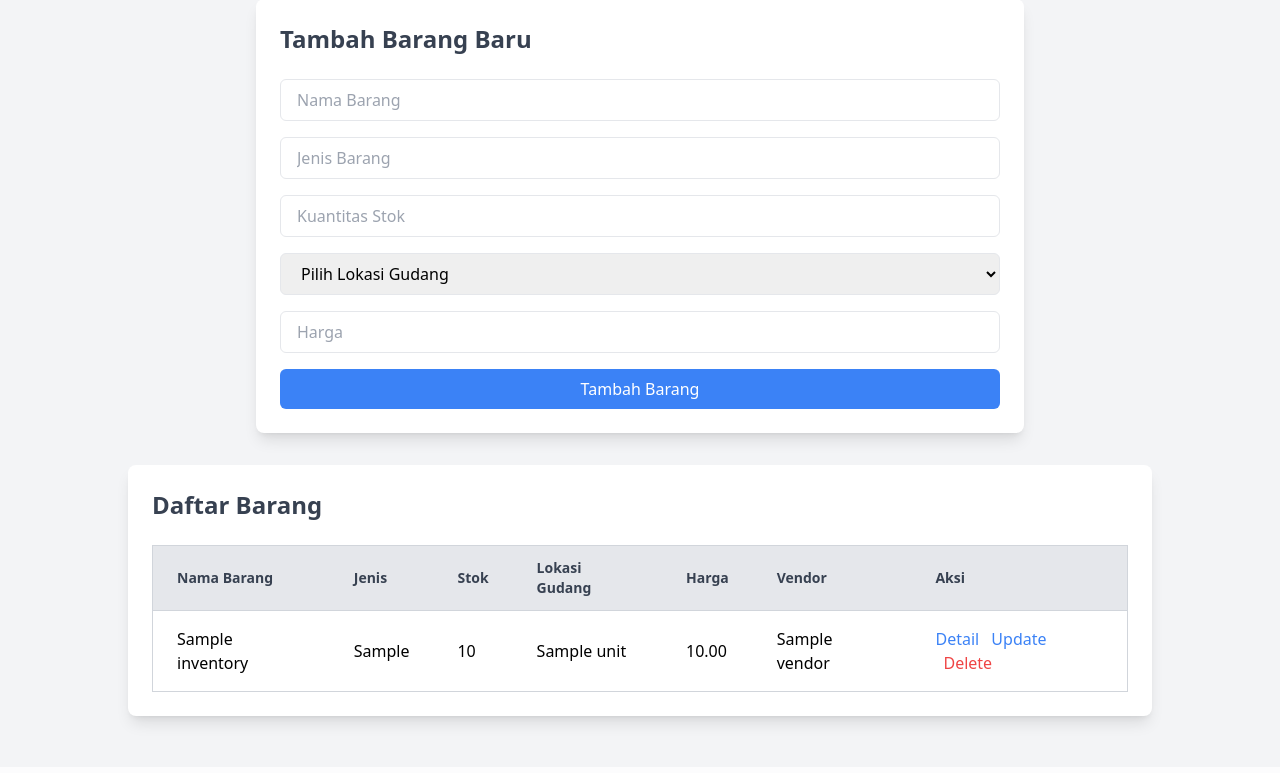
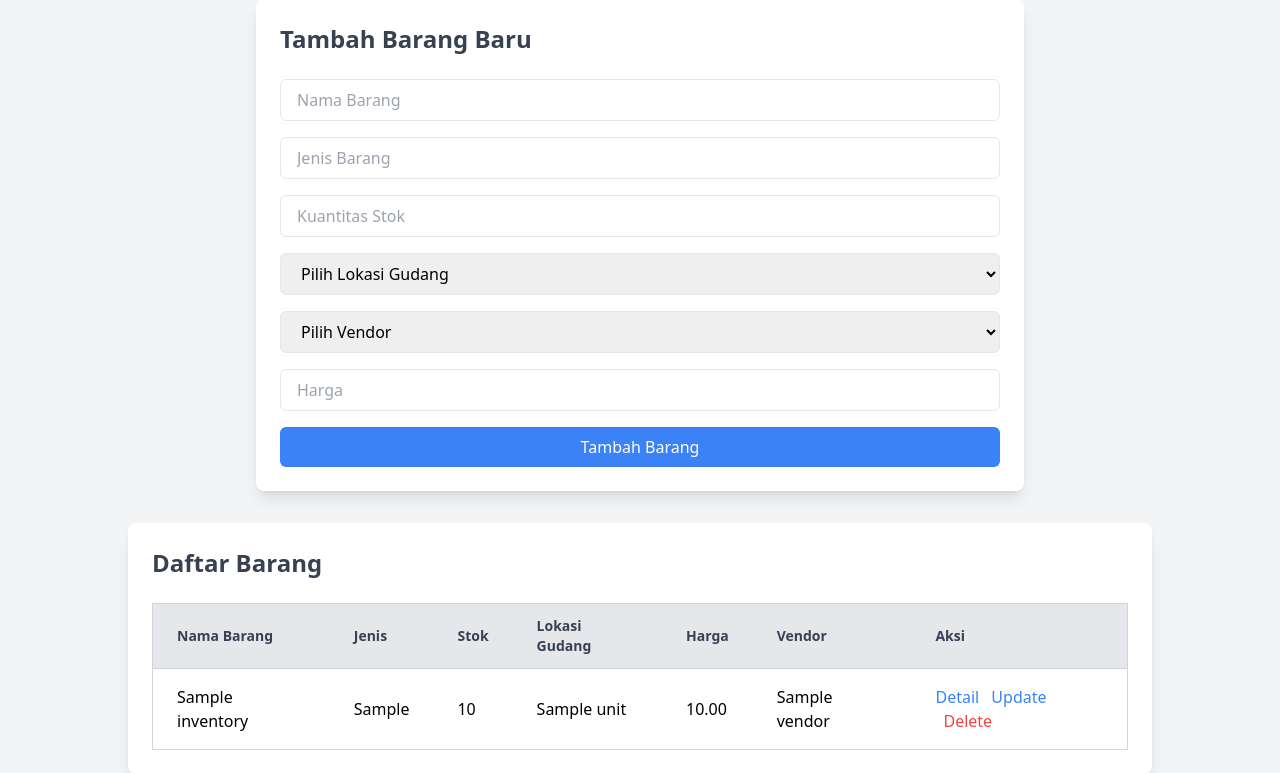
Before and after one commit to radhitchocs/inventory, a PHP site: page /inventory.php in a window 1280 px wide. Shown: the part 33-806 px from the top of the page. Before the commit the page ends 764 px from the top, so only its background shows below. Run offline with PHP 8.4, Linux system fonts and the light colour scheme; the visitor is signed in with stand-in values (Sample User, id 1); tables that the repository leaves empty hold one stand-in row (values such as "Sample post"); some libraries are stand-ins or nearby versions.

Commit message:
feat: add input vendor

```diff
--- a/inventory.php
+++ b/inventory.php
@@ -15,11 +15,10 @@ if ($_SERVER['REQUEST_METHOD'] == 'POST' && isset($_POST['add_item'])) {
     $kuantitas_stok = $_POST['kuantitas_stok'];
     $lokasi_gudang_id = $_POST['lokasi_gudang_id'];
     $harga = $_POST['harga'];
+    $vendor_id = $_POST['vendor_id']; // Ambil dari form input
 
     // Generate a unique barcode
     $barcode = uniqid();
-
-    $vendor_id = 1; // Replace with actual vendor_id or form input
 
     $stmt = $conn->prepare("INSERT INTO inventory (nama_barang, jenis_barang, kuantitas_stok, lokasi_gudang_id, barcode, harga, vendor_id) VALUES (?, ?, ?, ?, ?, ?, ?)");
     $stmt->bind_param("ssiisdi", $nama_barang, $jenis_barang, $kuantitas_stok, $lokasi_gudang_id, $barcode, $harga, $vendor_id);
@@ -37,7 +36,7 @@ if (isset($_POST['delete_item']) && isset($_POST['delete_item_id'])) {
     $delete_item_id = intval($_POST['delete_item_id']);
 
     // Check if item is referenced in transactions (for logging purposes)
-    $check_stmt = $conn->prepare("SELECT COUNT(*) as count FROM transaksi_inventory WHERE barang_id = ?"); //query untuk mengecek apakah item ini terkait dengan transaksi
+    $check_stmt = $conn->prepare("SELECT COUNT(*) as count FROM transaksi_inventory WHERE barang_id = ?");
     $check_stmt->bind_param("i", $delete_item_id);
     $check_stmt->execute();
     $result = $check_stmt->get_result();
@@ -60,9 +59,10 @@ if ($_SERVER['REQUEST_METHOD'] == 'POST' && isset($_POST['update_item'])) {
     $kuantitas_stok = $_POST['kuantitas_stok'];
     $lokasi_gudang_id = $_POST['lokasi_gudang_id'];
     $harga = $_POST['harga'];
+    $vendor_id = $_POST['vendor_id']; // Ambil dari form input
 
-    $stmt = $conn->prepare("UPDATE inventory SET nama_barang = ?, jenis_barang = ?, kuantitas_stok = ?, lokasi_gudang_id = ?, harga = ? WHERE barang_id = ?");
-    $stmt->bind_param("ssiidi", $nama_barang, $jenis_barang, $kuantitas_stok, $lokasi_gudang_id, $harga, $barang_id);
+    $stmt = $conn->prepare("UPDATE inventory SET nama_barang = ?, jenis_barang = ?, kuantitas_stok = ?, lokasi_gudang_id = ?, harga = ?, vendor_id = ? WHERE barang_id = ?");
+    $stmt->bind_param("ssiidii", $nama_barang, $jenis_barang, $kuantitas_stok, $lokasi_gudang_id, $harga, $vendor_id, $barang_id);
 
     if ($stmt->execute()) {
         $add_item_success = "Barang berhasil diperbarui!";
@@ -72,7 +72,7 @@ if ($_SERVER['REQUEST_METHOD'] == 'POST' && isset($_POST['update_item'])) {
     $stmt->close();
 }
 
-// Query untuk mendapatkan semua barang dari tabel inventory dan join dengan storage_unit untuk mendapatkan nama lokasi gudang
+// Query untuk mendapatkan semua barang dari tabel inventory dan join dengan storage_unit dan vendor
 $query = "
     SELECT i.*, s.nama_gudang, v.nama_vendor
     FROM inventory i
@@ -81,9 +81,12 @@ $query = "
 ";
 $result = $conn->query($query);
 
-// Query untuk mendapatkan daftar lokasi gudang untuk dropdown
+// Query untuk mendapatkan daftar lokasi gudang dan vendor untuk dropdown
 $storage_units_query = "SELECT * FROM storage_unit";
 $storage_units_result = $conn->query($storage_units_query);
+
+$vendors_query = "SELECT * FROM vendor";
+$vendors_result = $conn->query($vendors_query);
 ?>
 
 <!DOCTYPE html>
@@ -115,7 +118,7 @@ $storage_units_result = $conn->query($storage_units_query);
         }
     </style>
     <script>
-    function openModal(id, name, type, stock, location, price) {
+    function openModal(id, name, type, stock, location, price, vendor) {
         document.getElementById('modal').style.display = 'flex';
         document.getElementById('update_barang_id').value = id;
         document.getElementById('update_nama_barang').value = name;
@@ -128,6 +131,15 @@ $storage_units_result = $conn->query($storage_units_query);
         for (var i = 0; i < locationDropdown.options.length; i++) {
             if (locationDropdown.options[i].value == location) {
                 locationDropdown.selectedIndex = i;
+                break;
+            }
+        }
+
+        // Set the selected vendor in the dropdown
+        var vendorDropdown = document.getElementById('update_vendor_id');
+        for (var i = 0; i < vendorDropdown.options.length; i++) {
+            if (vendorDropdown.options[i].value == vendor) {
+                vendorDropdown.selectedIndex = i;
                 break;
             }
         }
@@ -171,6 +183,14 @@ $storage_units_result = $conn->query($storage_units_query);
                     <?php } ?>
                 </select>
 
+                <!-- Dropdown untuk Vendor -->
+                <select name="vendor_id" required class="w-full px-4 py-2 border rounded-md focus:outline-none focus:ring-2 focus:ring-blue-500">
+                    <option value="">Pilih Vendor</option>
+                    <?php while ($row = $vendors_result->fetch_assoc()) { ?>
+                    <option value="<?php echo $row['vendor_id']; ?>"><?php echo htmlspecialchars($row['nama_vendor']); ?></option>
+                    <?php } ?>
+                </select>
+
                 <input type="number" step="0.01" name="harga" placeholder="Harga" required class="w-full px-4 py-2 border rounded-md focus:outline-none focus:ring-2 focus:ring-blue-500">
                 <button type="submit" name="add_item" class="w-full bg-blue-500 text-white py-2 rounded-md hover:bg-blue-600">Tambah Barang</button>
                 <?php if ($add_item_success) echo "<p class='text-green-500 mt-4'>$add_item_success</p>"; ?>
@@ -206,7 +226,7 @@ $storage_units_result = $conn->query($storage_units_query);
                         <td class="px-6 py-4 border-b border-gray-300"><?php echo htmlspecialchars($row['nama_vendor']); ?></td>
                         <td class="px-6 py-4 border-b border-gray-300">
                             <a href="detail_barang.php?barang_id=<?php echo $row['barang_id']; ?>" class="text-blue-500 hover:underline">Detail</a>
-    <button onclick="openModal(<?php echo $row['barang_id']; ?>, '<?php echo htmlspecialchars($row['nama_barang']); ?>', '<?php echo htmlspecialchars($row['jenis_barang']); ?>', <?php echo $row['kuantitas_stok']; ?>, <?php echo $row['lokasi_gudang_id']; ?>, <?php echo $row['harga']; ?>)" class="text-blue-500 hover:underline ml-2">Update</button>
+                            <button onclick="openModal(<?php echo $row['barang_id']; ?>, '<?php echo htmlspecialchars($row['nama_barang']); ?>', '<?php echo htmlspecialchars($row['jenis_barang']); ?>', <?php echo $row['kuantitas_stok']; ?>, <?php echo $row['lokasi_gudang_id']; ?>, <?php echo $row['harga']; ?>, <?php echo $row['vendor_id']; ?>)" class="text-blue-500 hover:underline ml-2">Update</button>
                             <form method="POST" style="display:inline;">
                                 <input type="hidden" name="delete_item_id" value="<?php echo $row['barang_id']; ?>">
                                 <button type="submit" name="delete_item" class="text-red-500 hover:underline ml-2" onclick="return confirm('Apakah Anda yakin ingin menghapus item ini?');">Delete</button>
@@ -219,7 +239,6 @@ $storage_units_result = $conn->query($storage_units_query);
         </div>
     </div>
 
-    <!-- Modal Update -->
     <!-- Modal Update -->
     <div id="modal" class="modal">
         <div class="modal-content">
@@ -242,6 +261,18 @@ $storage_units_result = $conn->query($storage_units_query);
                     <?php } ?>
                 </select>
 
+                <!-- Dropdown untuk Vendor -->
+                <select id="update_vendor_id" name="vendor_id" required class="w-full px-4 py-2 border rounded-md mb-4 focus:outline-none focus:ring-2 focus:ring-blue-500">
+                    <option value="">Pilih Vendor</option>
+                    <?php
+                    // Reset the result set pointer
+                    $vendors_result->data_seek(0);
+                    while ($row = $vendors_result->fetch_assoc()) {
+                    ?>
+                    <option value="<?php echo $row['vendor_id']; ?>"><?php echo htmlspecialchars($row['nama_vendor']); ?></option>
+                    <?php } ?>
+                </select>
+
                 <input type="number" id="update_harga" step="0.01" name="harga" placeholder="Harga" required class="w-full px-4 py-2 border rounded-md mb-4 focus:outline-none focus:ring-2 focus:ring-blue-500">
                 <button type="submit" name="update_item" class="w-full bg-blue-500 text-white py-2 rounded-md hover:bg-blue-600">Update Barang</button>
                 <button type="button" onclick="closeModal()" class="w-full bg-red-500 text-white py-2 rounded-md mt-2 hover:bg-red-600">Cancel</button>
@@ -249,6 +280,5 @@ $storage_units_result = $conn->query($storage_units_query);
         </div>
     </div>
 
-
 </body>
 </html>
```
Lines whose indentation alone changed are shown as unchanged.
